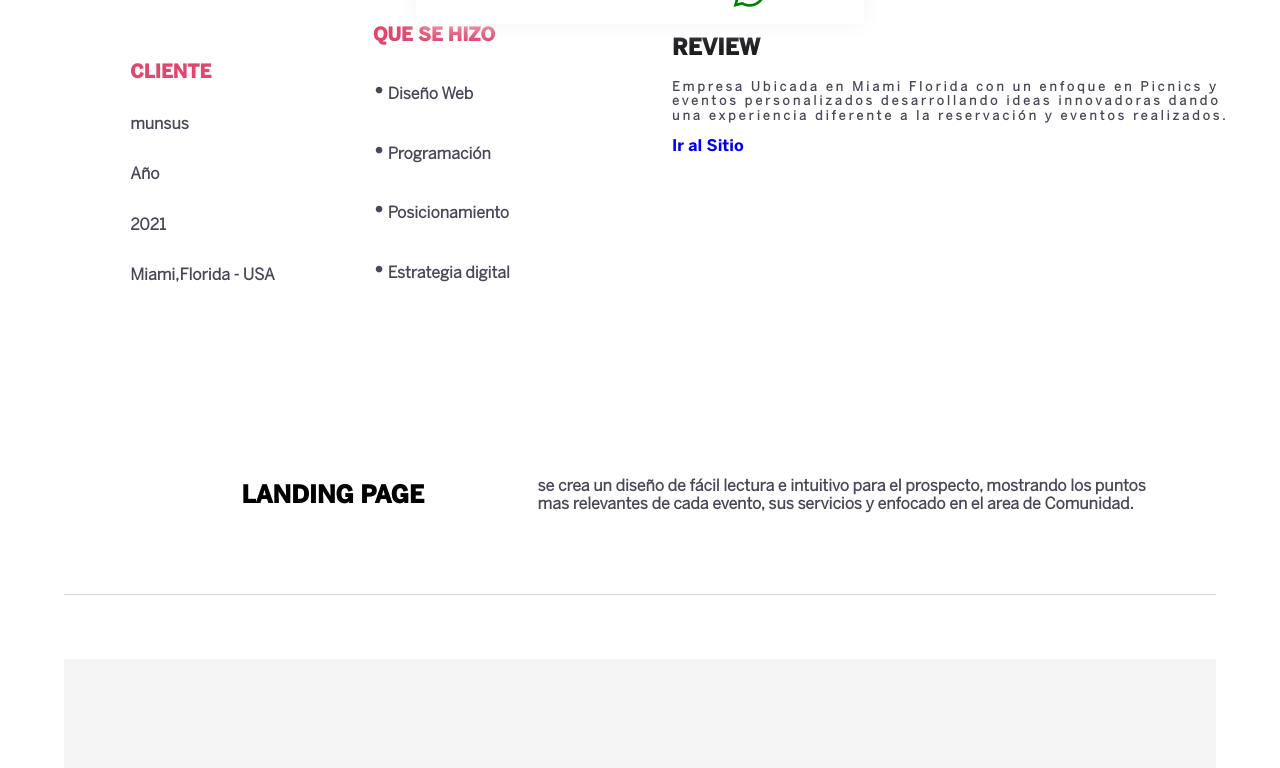
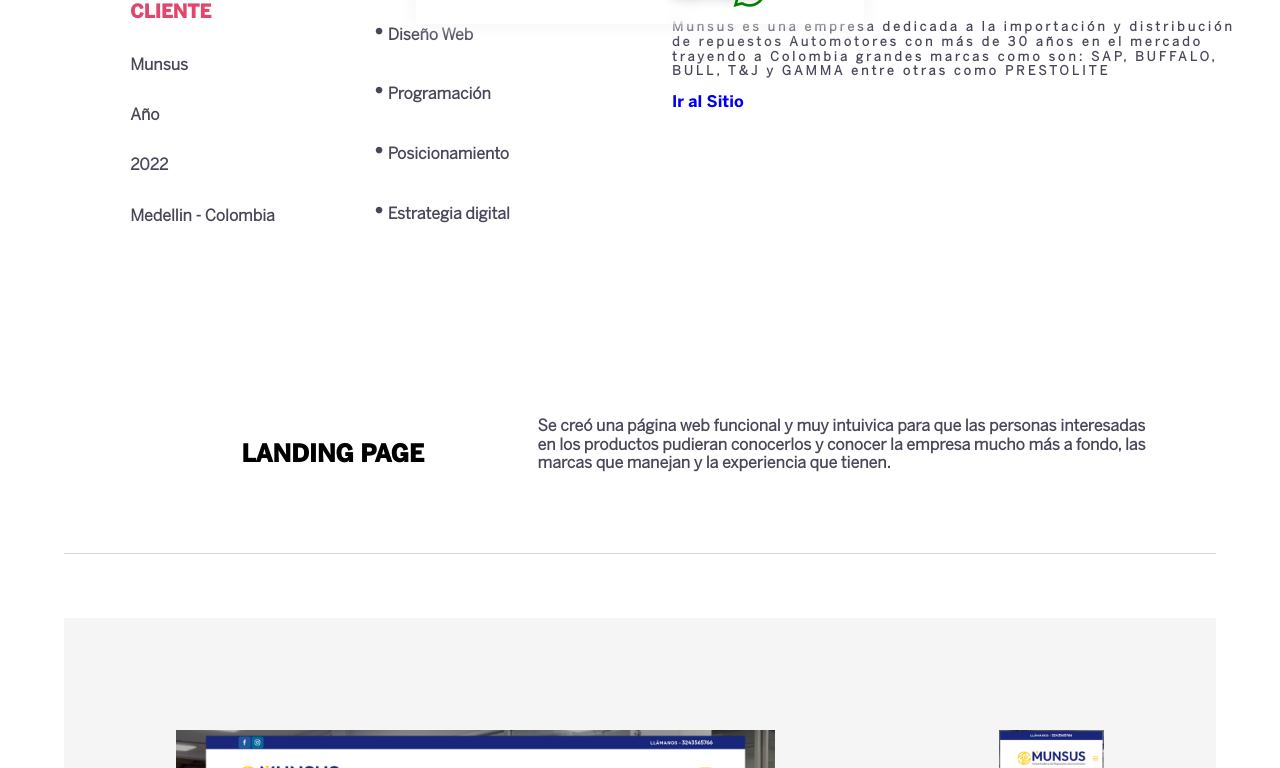
Before and after one commit to danielfeliperamirezn/PixelAgencyWebsite, a PHP site: page /phpmailer/munsus.php in a window 1280 px wide. Shown: the part 776-1544 px from the top of the page. Run offline with PHP 8.4, Linux system fonts and the light colour scheme; some libraries are stand-ins or nearby versions; some web fonts are replaced.

Commit message:
se sube el cliente munsus

```diff
--- a/munsus.php
+++ b/munsus.php
@@ -5,7 +5,7 @@
     <section class="containerProductDetails">
         <div class="containerHeaderProduct">
             <figure>
-                <img src="img/Portafolio/3wishes/1.jpg" alt="3wishes">
+                <img src="img/Portafolio/munsus/principal.jpg" alt="munsus">
             </figure>
             <div class="contentSplas">
                 <span>Más</span>
@@ -16,10 +16,10 @@
                 <div>
                     <h3>Cliente</h3>
                     <ul>
-                        <li>munsus</li>
+                        <li>Munsus</li>
                         <li>Año</li>
-                        <li>2021</li>
-                        <li>Miami,Florida - USA</li>
+                        <li>2022</li>
+                        <li>Medellin - Colombia</li>
                     </ul>
                 </div>
                 <div>
@@ -35,45 +35,32 @@
             <div class="rightResumen">
                 <h2>Review</h2>
                 <p>
-                   Empresa Ubicada en Miami Florida con un enfoque en Picnics y eventos personalizados
-                   desarrollando ideas innovadoras dando una experiencia diferente a la reservación y eventos
-                   realizados.
+                   Munsus es una empresa dedicada a la importación y distribución de repuestos Automotores con más de 30 años en el mercado
+                   trayendo a Colombia grandes marcas como son: SAP, BUFFALO, BULL, T&J y GAMMA entre otras como PRESTOLITE
                 </p>
-                <a target="_blank" href="http://3wisheseventdesigners.com/"> Ir al Sitio</a>
+                <a target="_blank" href="https://munsus.com.co/"> Ir al Sitio</a>
             </div>
         </div>
         <div class="resumenWebsite">
             <div class="contentResumenWebsite">
                 <h2>Landing Page</h2>
                 <p>
-                    se crea un diseño de fácil lectura e intuitivo para el prospecto, mostrando
-                    los puntos mas relevantes de cada evento, sus servicios y enfocado en el area de Comunidad.
+                    Se creó una página web funcional y muy intuivica para que las personas interesadas en los productos pudieran conocerlos y conocer
+                    la empresa mucho más a fondo, las marcas que manejan y la experiencia que tienen.
                 </p>
             </div>
             <div class="contentImageClient">
                 <figure>
-                    <img src="img/Portafolio/3wishes/2.jpg" alt="3wishes">
+                    <img src="img/Portafolio/munsus/1.jpg" alt="Munss">
                 </figure>
                 <figure>
-                    <img src="img/Portafolio/3wishes/3.jpg" alt="3wishes event designers">
+                    <img src="img/Portafolio/munsus/2.jpg" alt="Mundial de Suspensones">
                 </figure>
             </div>
         </div>
-        <div class="resumenWebsite">
-            <div class="contentResumenWebsite">
-                <h2>Reservación</h2>
-                <p>
-                    Se hizo un trabajo funcional y fácil de implementar para los usuarios, un sistema de reservación con
-                    dia y hora, al igual que cantidad de participantes.
-                </p>
-            </div>
-             <figure>
-                <img src="img/Portafolio/3wishes/4.jpg" alt="3wishes">
-             </figure>
-        </div>
     </section>
     <div class="container_next_product">
-        <a href="kulonda.php">Próximo Cliente - <span>Kulonda...</span> <span class="espacio"> &#160; </span></a>
+        <a href="seiki.php">Próximo Cliente - <span>Sei-ki...</span> <span class="espacio"> &#160; </span></a>
     </div>
 
 
```
Also changed, not shown: img/Portafolio/munsus/1.jpg (added), img/Portafolio/munsus/2.jpg (added), img/Portafolio/munsus/principal.jpg (added), img/slider/munsus.jpg (added).
